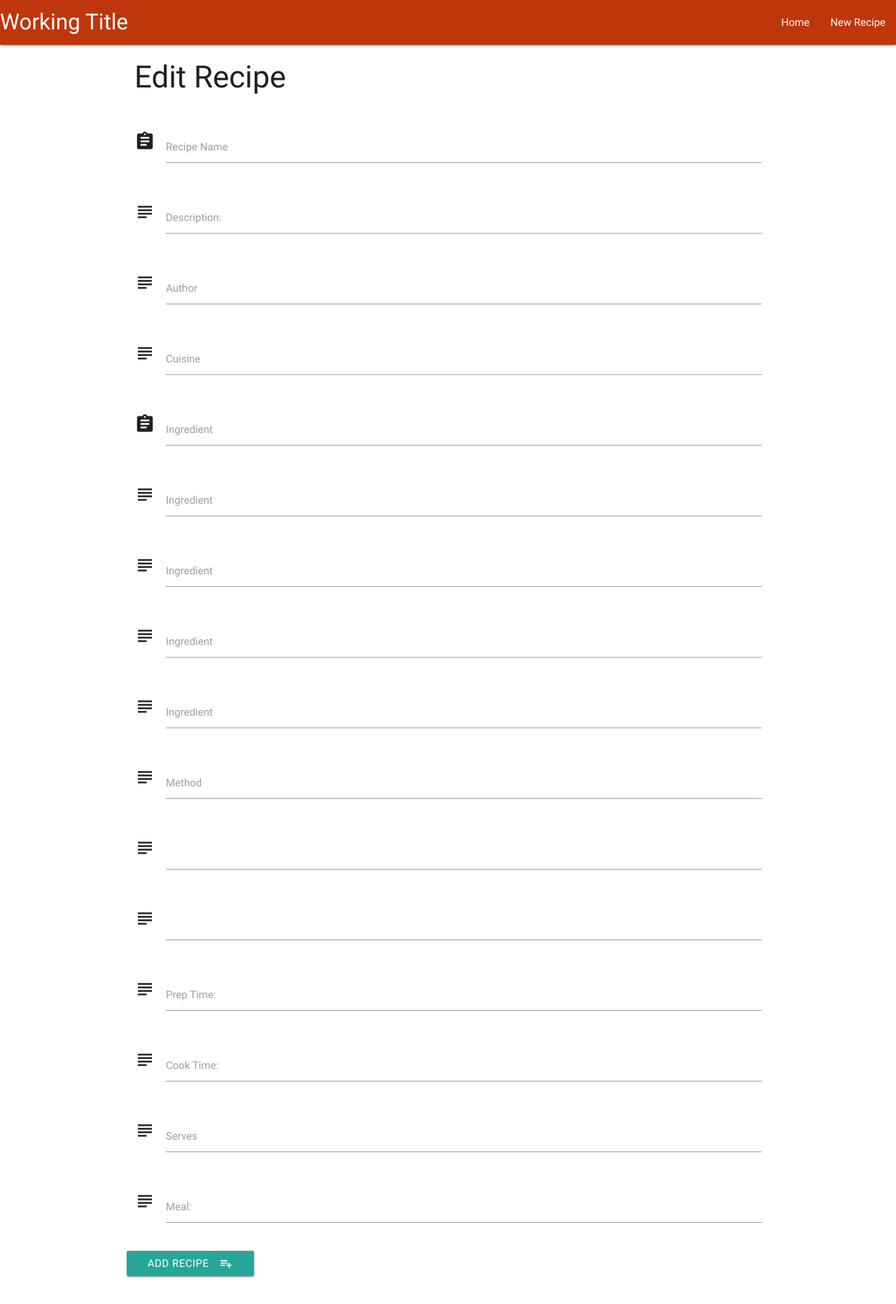
After one commit to jessdevine/DataDev, a Flask app: template templates/editrecipe.html in a window 1280 px wide. The commit adds this page. Shown: the whole page at 70% size. Run offline with Flask 2, Linux system fonts and the light colour scheme; the template is opened without the code that fills it, so the values that code supplies are empty; some libraries are stand-ins or nearby versions.

Commit message:
Created editrecipe.html with edit functionality via app.py. Added 'Edit' button to recipes.html

```diff
--- a/app.py
+++ b/app.py
@@ -38,7 +38,41 @@ def insert_recipe():
 
 
 
+#  Edit Recipe route
 
+@app.route('/edit_recipe/<recipe_id>')
+def edit_recipe(recipe_id):
+    the_recipe =  mongo.db.recipes.find_one({"_id": ObjectId(recipe_id)})
+    all_cuisines =  mongo.db.cuisines.find()
+    return render_template('editrecipe.html', recipe=the_recipe, cuisine=all_cuisines)
+
+
+# Update Recipe with pre populated fields
+
+@app.route('/update_recipe/<recipe_id>', methods=["POST"])
+def update_recipe(recipe_id):
+    recipes = mongo.db.recipes
+    recipes.update( {'_id': ObjectId(recipe_id)},
+    {
+        'name':request.form.get('name'),
+        'description':request.form.get('description'),
+        'serves':request.form.get('serves'),
+        'preptime':request.form.get('preptime'),
+        'cooktime':request.form.get('cooktime'),
+        'meal':request.form.get('meal'),
+        'ingredient_1':request.form.get('ingredient_1'),
+        'ingredient_2':request.form.get('ingredient_2'),
+        'ingredient_3':request.form.get('ingredient_3'),
+        'ingredient_4':request.form.get('ingredient_4'),
+        'ingredient_5':request.form.get('ingredient_5'),
+        'method_1':request.form.get('method_1'),
+        'method_2':request.form.get('method_2'),
+        'method_3':request.form.get('method_3'),
+        'cuisine':request.form.get('cuisine'),
+        'author':request.form.get('author')
+
+    })
+    return redirect(url_for('get_recipes'))
 
 
 
--- /dev/null
+++ b/templates/editrecipe.html
@@ -0,0 +1,161 @@
+{% extends 'base.html' %} {% block content %}
+<h3>Edit Recipe</h3>
+<div class="row">
+    <form action="{{ url_for('update_recipe', recipe_id=recipe._id) }}" method="POST"  class="col s12 whitebackground">
+        <div class="row">
+            <div class="row">
+
+            </div>
+            <div class="input-field col s12">
+                <i class="material-icons prefix">assignment</i>
+                <input id="name" name="name" type="text"
+                class="validate" value="{{recipe.name}}">
+                <label for="icon_prefix">Recipe Name</label>
+            </div>
+        </div>
+          <div class="row">
+            <div class="input-field col s12">
+                <i class="material-icons prefix">subject</i>
+            <input id="description" name="description" type="text"
+                class="validate" value="{{recipe.description}}">
+                <label for="icon_telephone">Description:</label>
+            </div>
+        </div>
+
+
+        <div class="row">
+            <div class="input-field col s12">
+                <i class="material-icons prefix">subject</i>
+            <input id="author" name="author" type="text"
+                class="validate" value="{{recipe.author}}">
+                <label for="icon_telephone">Author</label>
+            </div>
+        </div>
+
+        <div class="row">
+            <div class="input-field col s12">
+                <i class="material-icons prefix">subject</i>
+            <input id="cuisine" name="cuisine" type="text"
+                class="validate" value="{{recipe.cuisine}}">
+                <label for="icon_telephone">Cuisine</label>
+            </div>
+        </div>
+
+                <div class="row">
+
+        <div class="input-field col s12">
+                <i class="material-icons prefix">assignment</i>
+
+                <input id="ingredient_1" name="ingredient_1" type="text"
+                class="validate" value="{{recipe.ingredient_1}}">
+
+                <label for="icon_prefix">Ingredient</label>
+            </div>
+            </div>
+
+         <div class="row">
+            <div class="input-field col s12">
+                <i class="material-icons prefix">subject</i>
+            <input id="ingredient_2" name="ingredient_2" type="text"
+                class="validate" value="{{recipe.ingredient_2}}">
+                <label for="icon_telephone">Ingredient</label>
+            </div>
+        </div>
+
+         <div class="row">
+            <div class="input-field col s12">
+                <i class="material-icons prefix">subject</i>
+            <input id="ingredient_3" name="ingredient_3" type="text"
+                class="validate" value="{{recipe.ingredient_3}}">
+                <label for="icon_telephone">Ingredient</label>
+            </div>
+        </div>
+
+         <div class="row">
+            <div class="input-field col s12">
+                <i class="material-icons prefix">subject</i>
+            <input id="ingredient_4" name="ingredient_4" type="text"
+                class="validate" value="{{recipe.ingredient_4}}">
+                <label for="icon_telephone">Ingredient</label>
+            </div>
+        </div>
+        <div class="row">
+            <div class="input-field col s12">
+                <i class="material-icons prefix">subject</i>
+            <input id="ingredient_5" name="ingredient_5" type="text"
+                class="validate" value="{{recipe.ingredient_5}}">
+                <label for="icon_telephone">Ingredient</label>
+            </div>
+        </div>
+        <div class="row">
+            <div class="input-field col s12">
+                <i class="material-icons prefix">subject</i>
+            <input id="method_1" name="method_1" type="text"
+                class="validate" value="{{recipe.method_1}}">
+                <label for="icon_telephone">Method</label>
+            </div>
+        </div>
+
+        <div class="row">
+            <div class="input-field col s12">
+                <i class="material-icons prefix">subject</i>
+            <input id="method_2" name="method_2" type="text"
+                class="validate" value="{{recipe.method_2}}">
+                <label for="icon_telephone"></label>
+            </div>
+        </div>
+
+        <div class="row">
+            <div class="input-field col s12">
+                <i class="material-icons prefix">subject</i>
+            <input id="method_3" name="method_3" type="text"
+                class="validate" value="{{recipe.method_3}}">
+                <label for="icon_telephone"></label>
+            </div>
+        </div>
+
+        <div class="row">
+            <div class="input-field col s12">
+                <i class="material-icons prefix">subject</i>
+            <input id="preptime" name="preptime" type="text"
+                class="validate" value="{{recipe.preptime}}">
+                <label for="icon_telephone">Prep Time:</label>
+            </div>
+        </div>
+
+        <div class="row">
+            <div class="input-field col s12">
+                <i class="material-icons prefix">subject</i>
+            <input id="cooktime" name="cooktime" type="text"
+                class="validate" value="{{recipe.cooktime}}">
+                <label for="icon_telephone">Cook Time:</label>
+            </div>
+        </div>
+
+        <div class="row">
+            <div class="input-field col s12">
+                <i class="material-icons prefix">subject</i>
+            <input id="serves" name="serves" type="text"
+                class="validate" value="{{recipe.serves}}">
+                <label for="icon_telephone">Serves</label>
+            </div>
+        </div>
+
+        <div class="row">
+            <div class="input-field col s12">
+                <i class="material-icons prefix">subject</i>
+            <input id="meal" name="meal" type="text"
+                class="validate" value="{{recipe.meal}}">
+                <label for="icon_telephone">Meal:</label>
+            </div>
+        </div>
+
+        <div class="row">
+            <button class="btn waves-effect waves-light" type="submit" name="action">Add Recipe
+                <i class="material-icons right">playlist_add</i>
+             </button>
+        </div>
+    </form>
+</div>
+
+{% endblock %}
--- a/templates/recipes.html
+++ b/templates/recipes.html
@@ -9,6 +9,8 @@
             <div class="collapsible-header">
                 <div class="col s3">
                     <i class="material-icons">expand_more</i>
+                    <a href="{{url_for('edit_recipe', recipe_id=recipe._id)}}" class="waves-effect waves-light btn btn_small orange darken-4">Edit</a>
+
 
                 </div>
 
```
